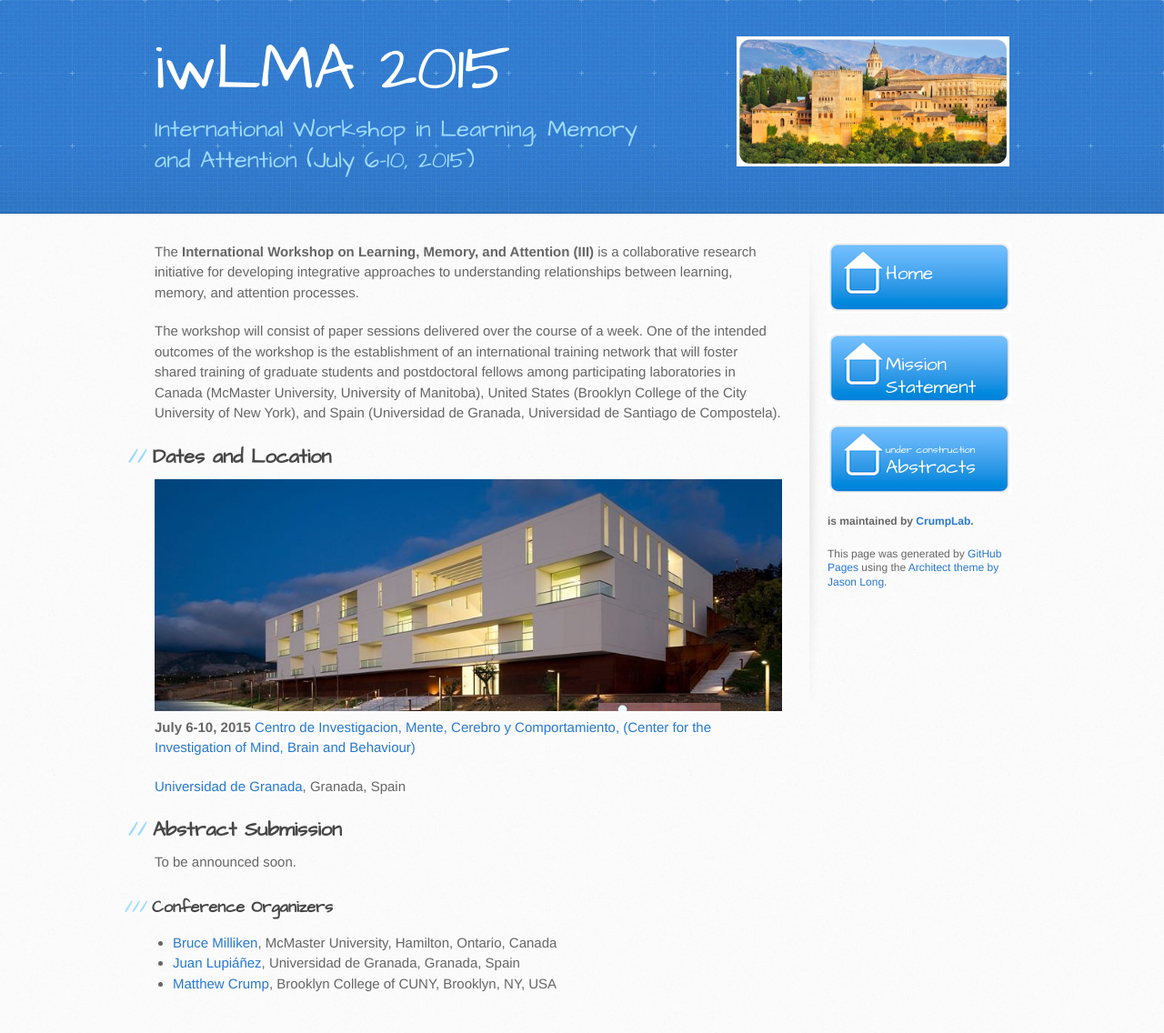
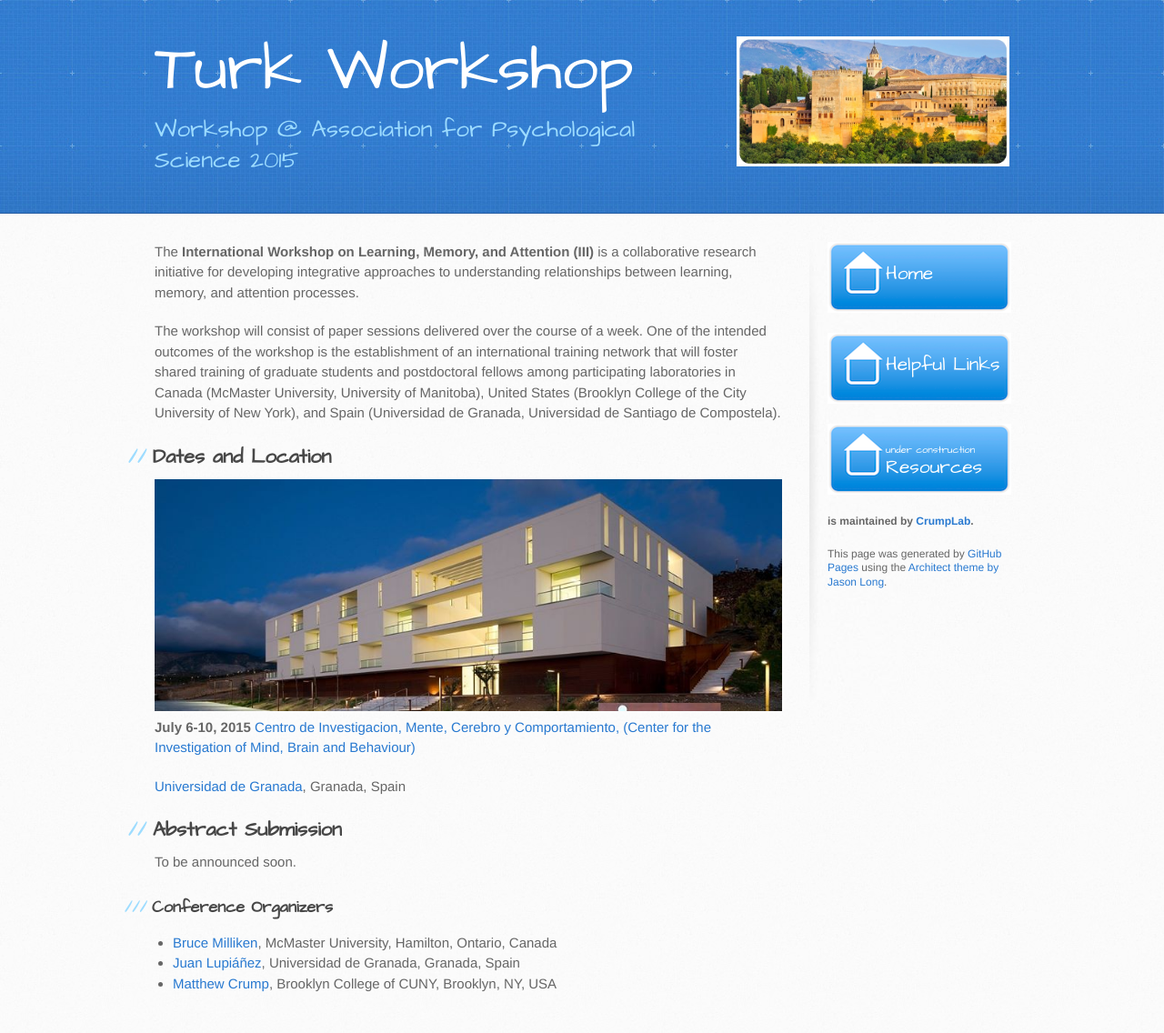
Before and after one commit to APSTurk/APSTurk.github.io, a Jekyll site: the page built from index.html, in a window 1280 px wide. Shown: the whole page at 91% size. Built offline with Jekyll 4.4.1, drawn with Linux system fonts in a browser that asks for light colours.

Commit message:
Update default.html

```diff
--- a/_layouts/default.html
+++ b/_layouts/default.html
@@ -18,14 +18,14 @@ summary: Conference website
     <script src="//html5shiv.googlecode.com/svn/trunk/html5.js"></script>
     <![endif]-->
 
-    <title>International Workshop in Learning, Memory, and Attention</title>
+    <title>APS 2015 Amazon Turk Workshop</title>
   </head>
 
   <body>
     <header>
       <div class="inner">
-        <h1>iwLMA 2015</h1>
-        <h2>International Workshop in Learning, Memory and Attention (July 6-10, 2015)</h2>
+        <h1>Turk Workshop</h1>
+        <h2>Workshop @ Association for Psychological Science 2015</h2>
         <img src="images/alhambra.jpg" alt="hi" class="inline">
         </div>
     </header>
@@ -42,13 +42,13 @@ summary: Conference website
         	<small></small>
         	Home
         	</a>
-        	<a href="/about.html" class="button">
+        	<a href="/Links.html" class="button">
         	<small></small>
-        	Mission Statement
+        	Helpful Links
         	</a>
-        	<a href="/abstracts.html" class="button">
+        	<a href="/Resources.html" class="button">
         	<small>under construction</small>
-        	Abstracts
+        	Resources
         	</a>
 
           <p class="repo-owner"><a href="https://github.com/CrumpLab/IWLMA"></a> is maintained by <a href="https://github.com/CrumpLab">CrumpLab</a>.</p>
```
